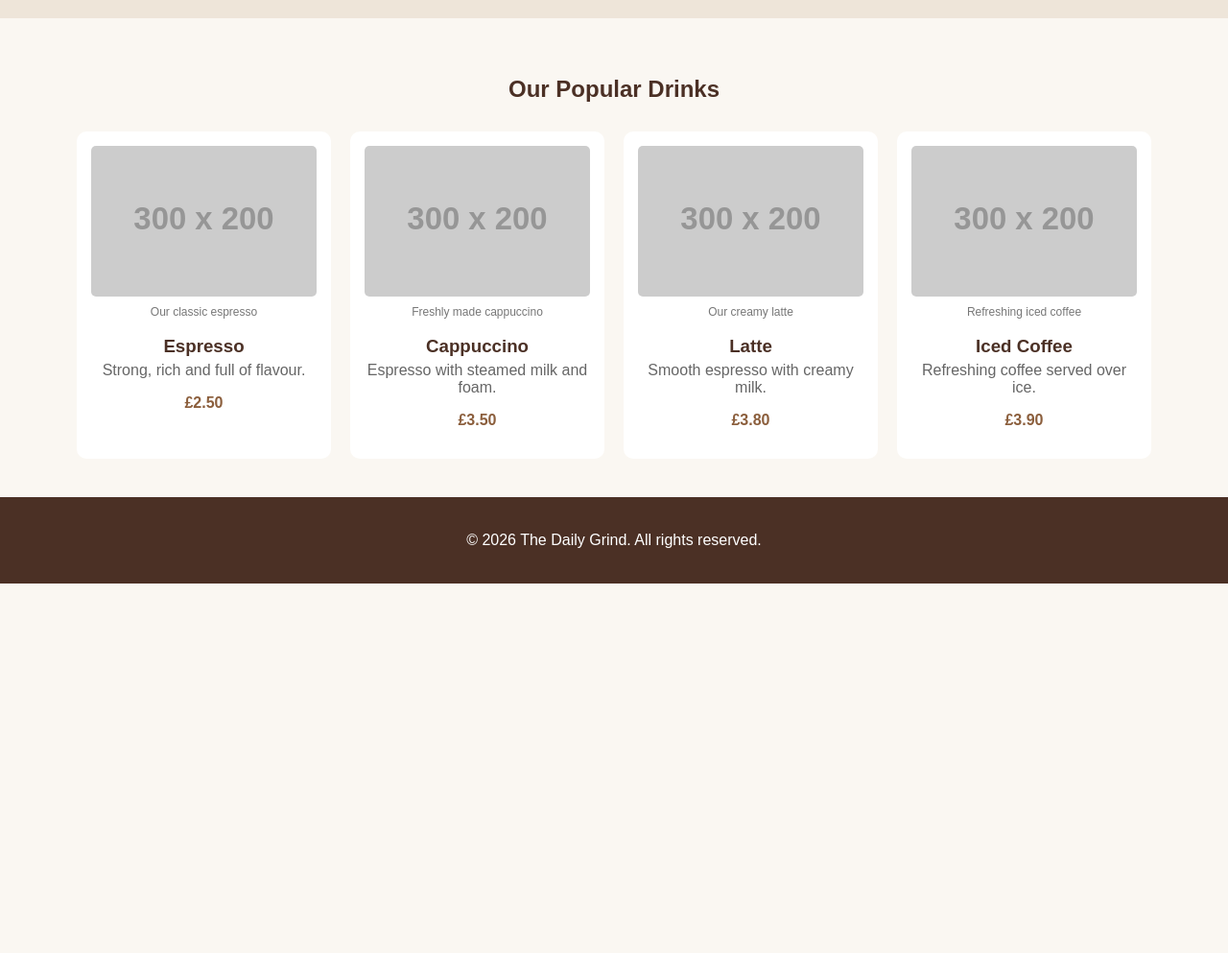
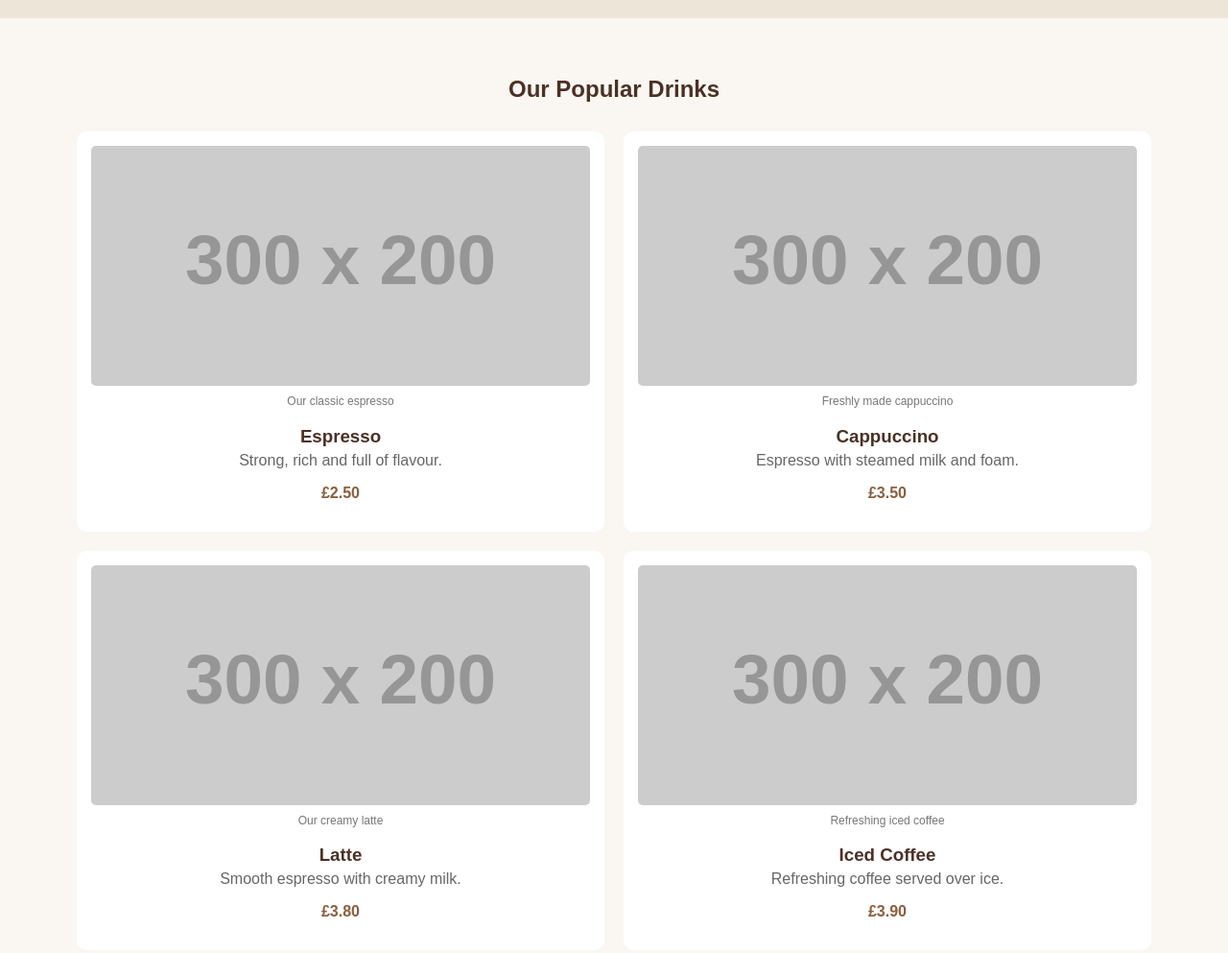
Before and after one commit to InterMaus1154/david_web, a plain HTML site: page tutorial/2/coffee-shop/index.html in a window 1280 px wide. Shown: the part 720-1713 px from the top of the page at 96% size. Before the commit the page ends 1328 px from the top, so only its background shows below. Drawn offline with Linux system fonts and the light colour scheme; placeholder pictures from the web are drawn by us.

Commit message:
add stuff

```diff
--- a/tutorial/2/coffee-shop/style.css
+++ b/tutorial/2/coffee-shop/style.css
@@ -1,7 +1,7 @@
 
 /* General styles */
 * {
-    box-sizing: border-box;
+    box-sizing: border-box; /*include padding border in calculation of width and height*/
 }
 
 html {
@@ -45,6 +45,10 @@ nav {
 nav a {
     color: white;
     text-decoration: none;
+}
+
+nav a:hover{
+    color: #eee5d9;
 }
 
 /* Hero */
@@ -113,7 +117,7 @@ figcaption {
 
 .drink-container {
     display: grid;
-    grid-template-columns: repeat(4, 1fr);
+    grid-template-columns: repeat(2, 1fr);
     gap: 1.25rem;
 }
 
@@ -130,6 +134,8 @@ figcaption {
 
 .drink-card img {
     width: 100%;
+    max-height: 250px;
+    object-fit: cover;
     border-radius: 0.3125rem;
 }
 
```
